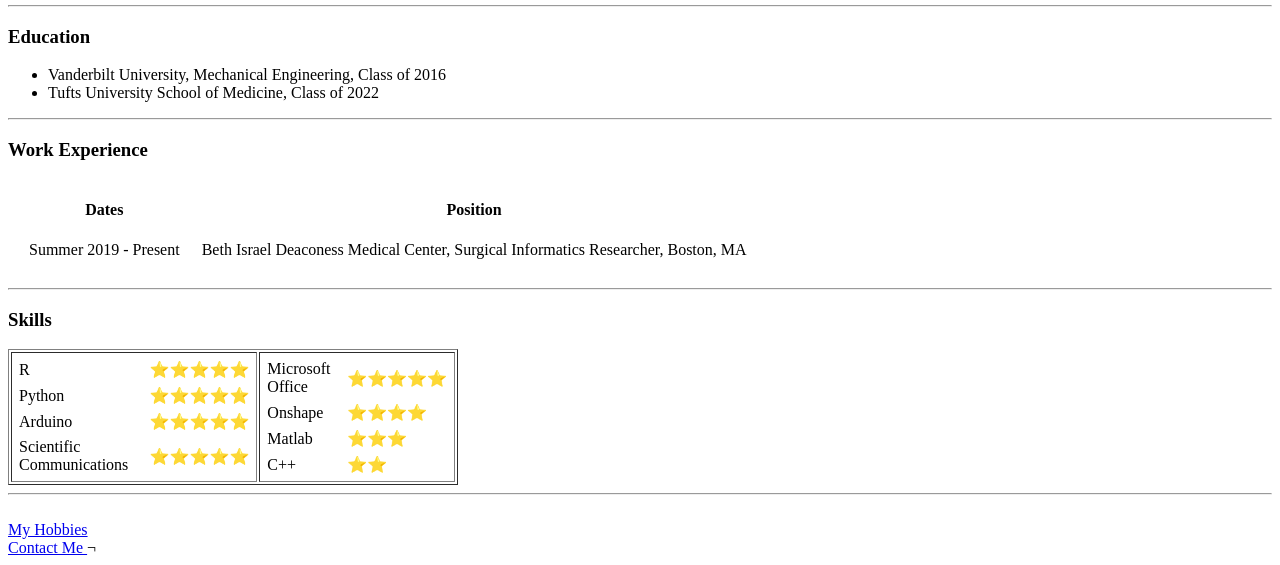
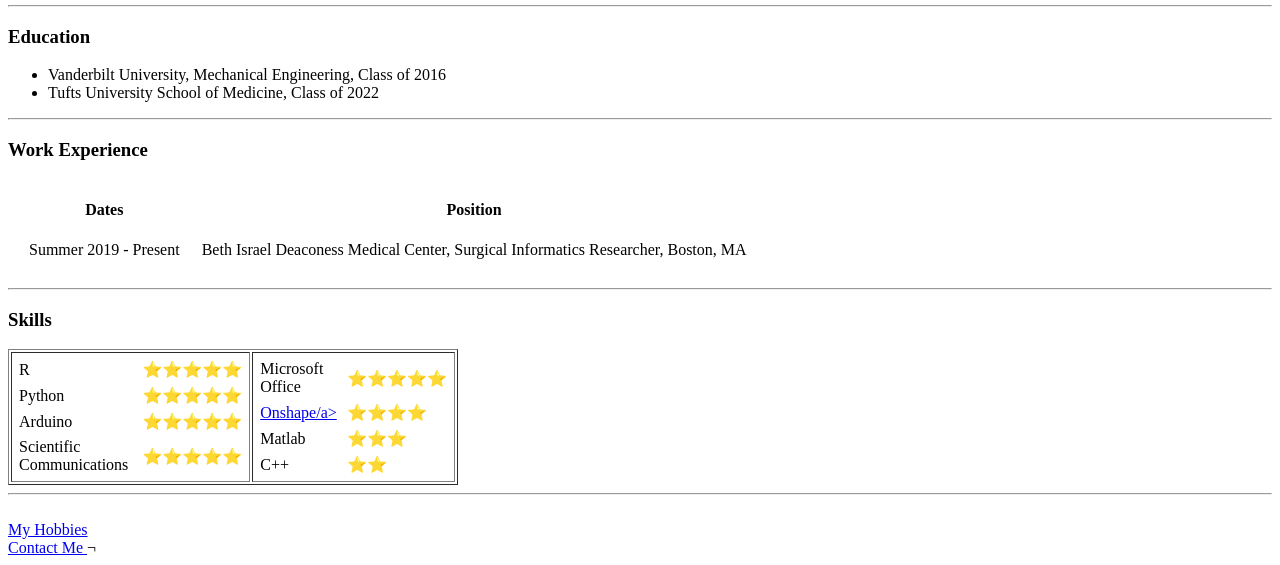
Before and after one commit to dancopeland/cv, a plain HTML site: page index.html in a window 1280 px wide. Shown: the part 357-922 px from the top of the page. Drawn offline with Linux system fonts and the light colour scheme.

Commit message:
onshape link

```diff
--- a/index.html
+++ b/index.html
@@ -82,7 +82,7 @@
                     <td>⭐⭐⭐⭐⭐</td>
                 </tr>
                 <tr>
-                    <td>Onshape</td>
+                    <td><a href="https://cad.onshape.com/documents/89b6a056835b6ea2d05f753b/w/1c77932d005deb1ae1a65c11/e/1b191a51388e305fae9f320b">Onshape/a></td>
                     <td>⭐⭐⭐⭐</td>
                 </tr>
                 <tr>
```
